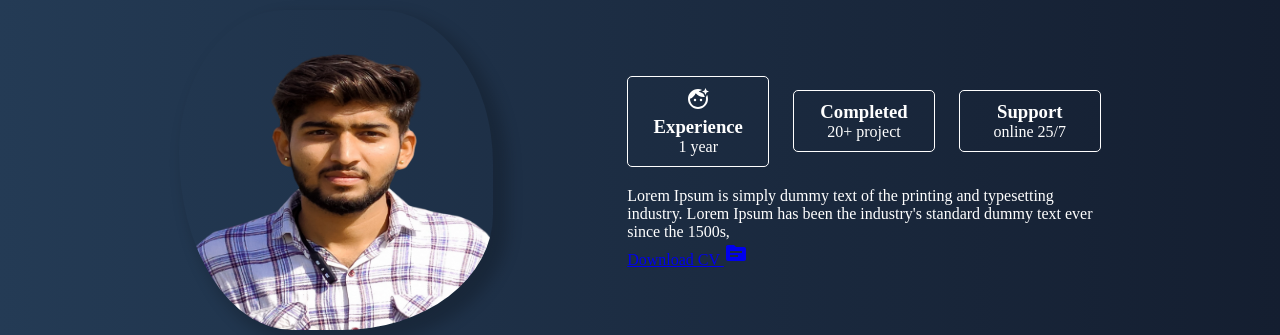
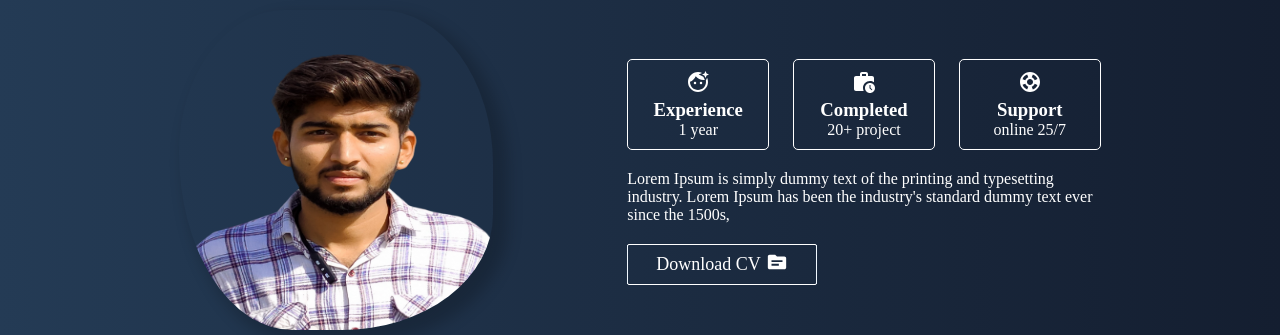
Before and after one commit to sachinkumarsain/Portfolio-in-react.js, a React (Create React App) app: page /about in a window 1280 px wide. Shown: the part 137-472 px from the top of the page. Built offline with nearby package versions, Linux system fonts and the light colour scheme.

Commit message:
about cv set

```diff
--- a/src/About/About.css
+++ b/src/About/About.css
@@ -79,3 +79,62 @@
     border-radius: 5px;
     text-align: center;
 }
+
+.aboutcv{
+    width: 40%;
+    margin-top: 20px;
+    overflow: hidden;
+}
+.aboutcv a{
+    padding: 6px 20px;
+    border: 1px solid white;
+    border-radius: 2px;
+    color: white;
+    display: flex;
+    font-size: 18px;
+    align-items: center;
+    justify-content: center;
+    text-decoration: none;
+    position: relative;
+    z-index: 1;
+
+}
+.aboutcv a span{
+    margin-left: 5px;
+}
+.aboutcv a  span .css-i4bv87-MuiSvgIcon-root{
+    font-size: 22px;
+
+}
+
+.aboutcv a:after , .aboutcv a:before{
+    content: "";
+    width: 50%;
+    height: 100%;
+    position: absolute;
+    top: 0;
+    z-index: -1;
+    transition: all 0.8s ease;
+    background-color: aliceblue;
+
+
+}
+.aboutcv a::before{
+    left: -50%;
+}
+.aboutcv a::after{
+    right: -50%;
+}
+
+.aboutcv a:hover{
+    color: #141E30;
+}
+.aboutcv a:hover:before{
+    left: 0;
+
+}
+
+.aboutcv a:hover:after{
+    right: 0;
+
+}
--- a/src/About/About.js
+++ b/src/About/About.js
@@ -3,6 +3,7 @@ import {Link} from "react-router-dom"
 import TopicIcon from '@mui/icons-material/Topic';
 import FaceRetouchingNaturalIcon from '@mui/icons-material/FaceRetouchingNatural';
 import WorkHistoryIcon from '@mui/icons-material/WorkHistory';
+import SupportIcon from '@mui/icons-material/Support';
 import AboutPic from "./Aboutpic.png"
 import "./About.css"
 function About() {
@@ -26,18 +27,20 @@ function About() {
                 <p>1 year</p>
               </div>
               <div className='introBox'>
-                <h3></h3>
+                <h3><WorkHistoryIcon /></h3>
                 <h3>Completed</h3>
                 <p> 20+ project</p>
               </div>
               <div className='introBox'>
-                <h3></h3>
+                <h3>< SupportIcon /></h3>
                 <h3>Support</h3>
                 <p>online 25/7</p>
               </div>
             </div>
             <p className='dec'>Lorem Ipsum is simply dummy text of the printing and typesetting industry. Lorem Ipsum has been the industry's standard dummy text ever since the 1500s,</p>
-            <Link to="">Download CV <TopicIcon/> </Link>
+            <div className='aboutcv'>
+            <Link to="">Download CV <span><TopicIcon/></span> </Link>
+            </div>
           </div>
         </div>
 
```
